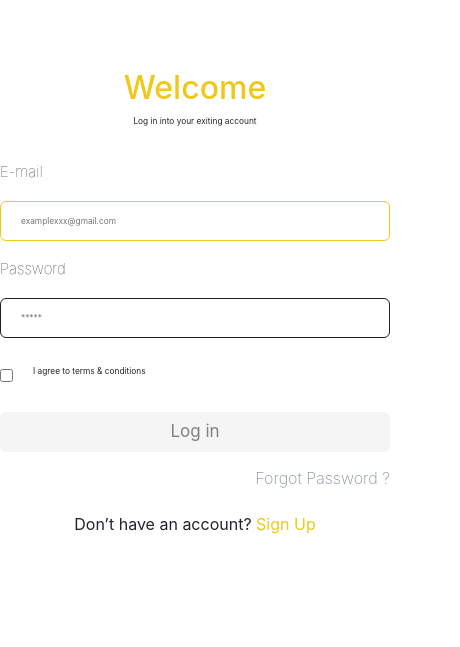
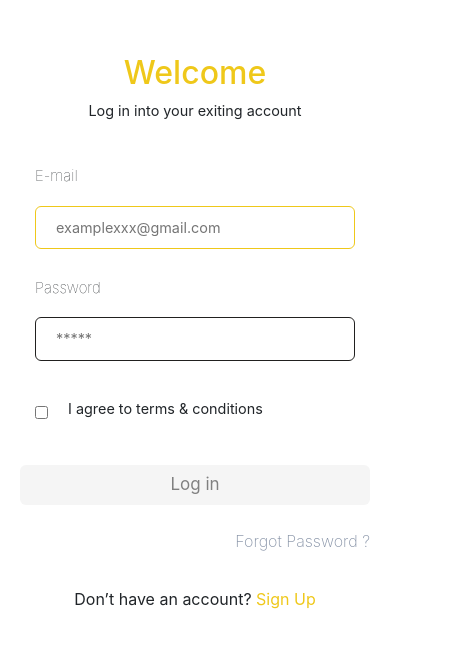
Before and after one commit to vineas/team-project_kelompok1_pijar_frontend, a React (Create React App) app: page /login in a window 390 px wide. Shown: the part 103-750 px from the top of the page, 460 px wide, since content can reach past the window. Built offline with nearby package versions, Linux system fonts and the light colour scheme.

Commit message:
detail and auth

```diff
--- a/src/component/Commet/commet.module.css
+++ b/src/component/Commet/commet.module.css
@@ -2,6 +2,7 @@
   display: flex;
   flex-direction: column;
   align-items: center;
+  height: 100%;
 }
 .title_2 {
   /* background-color: lightgrey; */
@@ -20,7 +21,7 @@
 .btnku {
   font-size: 1.4rem;
   color: #f6f5f4;
-  width: 426px;
+  width: 526px;
   height: 64px;
   background-color: #efc81a !important;
   border: none;
@@ -31,3 +32,20 @@
   font-size: 2.5rem;
   font-weight: 500;
 }
+
+@media screen and (max-width: 428px) {
+  .btnku {
+    font-size: 1.4rem;
+    color: #f6f5f4;
+    width: 300px;
+    height: 64px;
+    background-color: aquamarine;
+    border-radius: 15px;
+  }
+
+  .title_2 h3 {
+    padding-bottom: 1rem;
+    font-size: 36px;
+    font-weight: 500;
+  }
+}
--- a/src/component/DetailResep/DetailResep.Model.css
+++ b/src/component/DetailResep/DetailResep.Model.css
@@ -7,7 +7,7 @@
 }
 
 .title h1 {
-  font-size: 72px;
+  font-size: 70px;
 }
 
 .img1 {
@@ -95,3 +95,38 @@
   background-color: #efc81a !important;
   border: none;
 }
+
+@media screen and (max-width: 428px) {
+  .img1 {
+    border-radius: 15px;
+    width: 20rem;
+  }
+
+  .title {
+    height: 200px;
+    width: 100px !important;
+  }
+
+  .icons {
+    /* background-color: aquamarine; */
+    margin-top: -30px;
+    margin-left: 200px !important;
+  }
+  .title {
+    margin-top: 80px;
+  }
+
+  .title h1 {
+    font-size: 50px;
+  }
+
+  .title_2 h3 {
+    font-size: 36px;
+  }
+
+  .title_2 ul p {
+    width: 300px;
+    font-size: 20px;
+    font-weight: 300;
+  }
+}
--- a/src/component/DetailResep/DetailResepIsi.jsx
+++ b/src/component/DetailResep/DetailResepIsi.jsx
@@ -72,8 +72,8 @@ const DetailResepIsi = () => {
   return (
     <>
       <section>
-        <div className="container">
-          <div className={`  container ${style.title} title   mt-5`}>
+        <div className={`container ${style.con} con `}>
+          <div className={`  container ${style.title} title   `}>
             <h1 className="mb-5">{recipe.recipes_title}</h1>
             <img className={`img1 ${style.img1}`} src={recipe.recipes_photo} alt="" />
             <div className={` ${style.icons} icons row`}>
--- a/src/component/navbar/Nav.jsx
+++ b/src/component/navbar/Nav.jsx
@@ -179,7 +179,7 @@ const Nav = () => {
                         borderRadius: "100%",
                         margin: "10px 0",
                       }}
-                      src={users.users_photo}
+                      src={users?.users_photo}
                       alt="profile photo"
                     />
                   )}
--- a/src/pages/Auth/Auth.css
+++ b/src/pages/Auth/Auth.css
@@ -2,7 +2,6 @@ html body {
   overflow-x: hidden;
   padding: 0px;
   margin: 0;
-  overflow-x: hidden;
 }
 
 .coba {
@@ -28,15 +27,18 @@ html body {
 }
 
 .inputku {
+  /* background-color: darkgrey; */
   height: 100vh;
+
   display: flex;
   justify-content: center;
   align-items: center;
 }
 .inputlogin {
   /* background-color: beige; */
-  width: 500px;
-  height: 500px;
+  margin-top: 70px;
+  max-width: 300px;
+  height: 600px;
   /* background-color: lightblue; */
   display: flex;
   flex-direction: column;
@@ -70,8 +72,8 @@ html body {
 
 .form-1 input {
   background-color: #fff;
-  height: 40px;
-  width: 390px;
+  height: 70%;
+  width: 100%;
   padding: 10px 20px;
   border-radius: 6px;
   border: 1px solid #efc81a;
@@ -95,8 +97,8 @@ html body {
 }
 .form-2 input {
   background-color: #fff;
-  height: 40px;
-  width: 390px;
+  height: 70%;
+  width: 100%;
   padding: 10px 20px;
   border-radius: 6px;
   border: 1px solid #21201f;
@@ -172,9 +174,10 @@ html body {
   align-items: center;
   justify-content: center;
 }
-@media screen and (max-width: 428px) {
+@media screen and (max-width: 628px) {
   .hero {
-    font-size: 52%;
+    font-size: 90%;
+    /* height: 100%; */
   }
   .hero {
     display: flex;
@@ -182,9 +185,42 @@ html body {
     justify-content: center;
     align-items: center;
   }
+  .inputku {
+    /* background-color: darkgrey; */
+    display: flex;
+    justify-content: center;
+    align-items: center;
+    /* height: 100vh; */
+  }
+  .inputlogin {
+    display: flex;
+    justify-content: center;
+    align-items: center;
+  }
+  .background {
+    display: none;
+  }
+  .form-1 input {
+    background-color: #fff;
+    height: auto;
+    width: 100%;
+    padding: 10px 20px;
+    border-radius: 6px;
+    border: 1px solid #efc81a;
+  }
 
-  .background {
-    display: none !important;
+  .form-2 input {
+    background-color: #fff;
+    height: auto;
+    width: 100%;
+    padding: 10px 20px;
+    border-radius: 6px;
+    border: 1px solid #21201f;
+  }
+
+  .form button {
+    width: 350px;
+    height: 40px;
   }
 
   .hero .con {
@@ -207,8 +243,8 @@ html body {
     width: auto;
   }
 
-  .con button {
+  /* .con button {
     width: auto;
     text-align: center;
-  }
+  } */
 }
--- a/src/pages/Auth/Login.jsx
+++ b/src/pages/Auth/Login.jsx
@@ -38,19 +38,19 @@ const Login = () => {
             </div>
           </div>
           <div className="inputku col-12 col-md-6">
-            <div className="inputlogin">
+            <div className="inputlogin ">
               <h2>Welcome</h2>
               <p>Log in into your exiting account</p>
-              <div className="form">
-                <div className="form-1">
+              <div className="  form">
+                <div className=" container form-1">
                   <label>E-mail</label>
                   <input type="email" placeholder="examplexxx@gmail.com" name="users_email" id="email" onChange={onChange} required />
                 </div>
-                <div className="form-2">
+                <div className="container form-2">
                   <label>Password</label>
                   <input type="password" placeholder="*****" name="users_confirmpassword" id="password" onChange={onChange} required />
                 </div>
-                <div className="cekbox">
+                <div className="container cekbox">
                   <input id="cb-1" type="checkbox" name="agreement" onChange={handleChange} />
                   <label>I agree to terms &amp; conditions</label>
                 </div>
```
